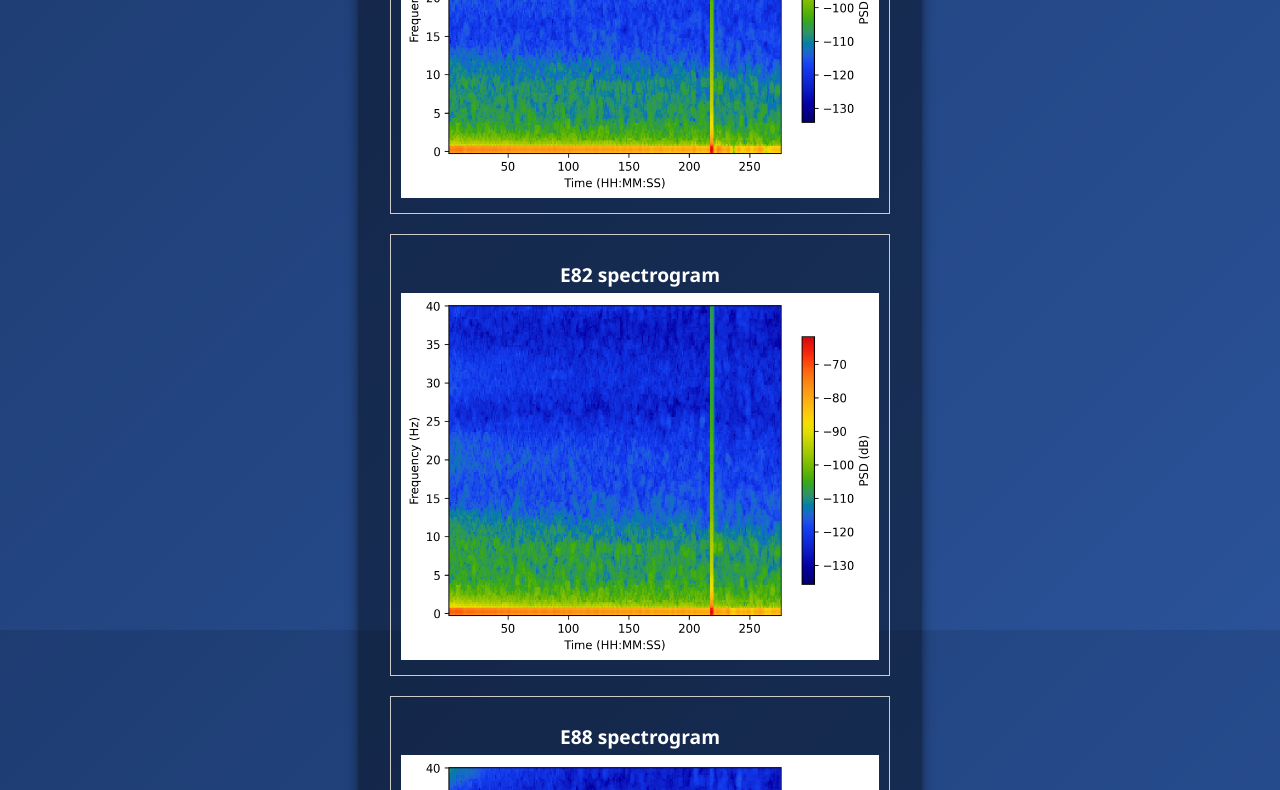
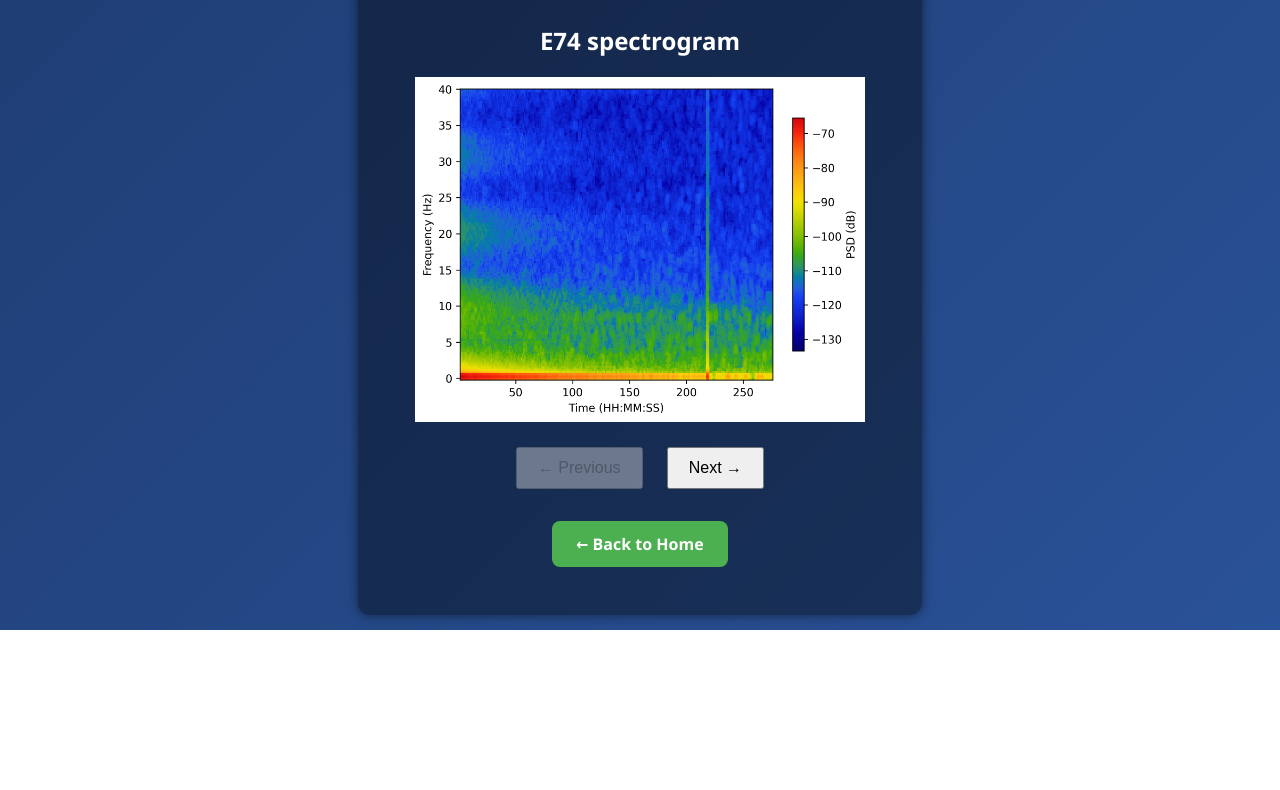
Before and after one commit to cipherdoge/EEG_Challenge2025, a plain HTML site: page spectorgrams.html in a window 1280 px wide. Shown: the part 170-960 px from the top of the page. After the commit the page ends 800 px from the top, so only its background shows below. Drawn offline with Linux system fonts and the light colour scheme.

Commit message:
Fixed spec page again

```diff
--- a/spectorgrams.html
+++ b/spectorgrams.html
@@ -5,29 +5,44 @@
   <title>Multitaper Spectrograms</title>
   <link rel="stylesheet" href="style.css" />
   <style>
-    .spectrogram {
-      margin: 20px 0;
-      padding: 10px;
-      border: 1px solid #ccc;
+    .viewer {
+      text-align: center;
+      margin-top: 40px;
     }
-    .spectrogram img {
-      max-width: 100%;
+    img {
+      max-width: 90%;
       height: auto;
     }
-    .spectrogram h2 {
-      font-size: 1.2em;
-      margin-bottom: 5px;
+    .nav-buttons {
+      margin-top: 20px;
+    }
+    button {
+      padding: 10px 20px;
+      margin: 0 10px;
+      font-size: 16px;
+      cursor: pointer;
+    }
+    h2 {
+      margin-bottom: 20px;
     }
   </style>
 </head>
 <body>
   <div class="container">
-    <h1>Multitaper Spectrograms</h1>
-    <div id="spectrogram-container"></div>
-    <p><a href="index.html">← Back to Home</a></p>
+    <h1>Multitaper Spectrogram Viewer</h1>
+
+    <div class="viewer">
+      <h2 id="spectrogram-title">Loading...</h2>
+      <img id="spectrogram-image" src="" alt="Spectrogram" />
+      <div class="nav-buttons">
+        <button id="prev-button">← Previous</button>
+        <button id="next-button">Next →</button>
+      </div>
+    </div>
+
+    <p style="text-align:center;"><a href="index.html">← Back to Home</a></p>
   </div>
 
-  <!-- Link to the external script -->
-  <script src="spectrograms.js"></script>
+  <script src="./spectrograms.js"></script>
 </body>
 </html>
--- a/spectrograms.js
+++ b/spectrograms.js
@@ -1,4 +1,3 @@
-// List all image filenames manually or fetched via script if using a build tool
 const imageFiles = [
   "E74_spectrogram.png",
   "E81_spectrogram.png",
@@ -7,22 +6,37 @@ const imageFiles = [
   // Add more if needed
 ];
 
-const container = document.getElementById('spectrogram-container');
+let currentIndex = 0;
 
-imageFiles.forEach(filename => {
+const titleElement = document.getElementById('spectrogram-title');
+const imgElement = document.getElementById('spectrogram-image');
+const prevButton = document.getElementById('prev-button');
+const nextButton = document.getElementById('next-button');
+
+function updateViewer() {
+  const filename = imageFiles[currentIndex];
   const title = filename.replace(/\.[^/.]+$/, "").replace(/[_-]/g, " ");
+  titleElement.textContent = title;
+  imgElement.src = `ssveps/${filename}`;
+  imgElement.alt = title;
 
-  const div = document.createElement('div');
-  div.className = 'spectrogram';
+  prevButton.disabled = currentIndex === 0;
+  nextButton.disabled = currentIndex === imageFiles.length - 1;
+}
 
-  const h2 = document.createElement('h2');
-  h2.textContent = title;
+prevButton.addEventListener('click', () => {
+  if (currentIndex > 0) {
+    currentIndex--;
+    updateViewer();
+  }
+});
 
-  const img = document.createElement('img');
-  img.src = `ssveps/${filename}`;
-  img.alt = title;
+nextButton.addEventListener('click', () => {
+  if (currentIndex < imageFiles.length - 1) {
+    currentIndex++;
+    updateViewer();
+  }
+});
 
-  div.appendChild(h2);
-  div.appendChild(img);
-  container.appendChild(div);
-});
+// Initialize view
+updateViewer();
```
